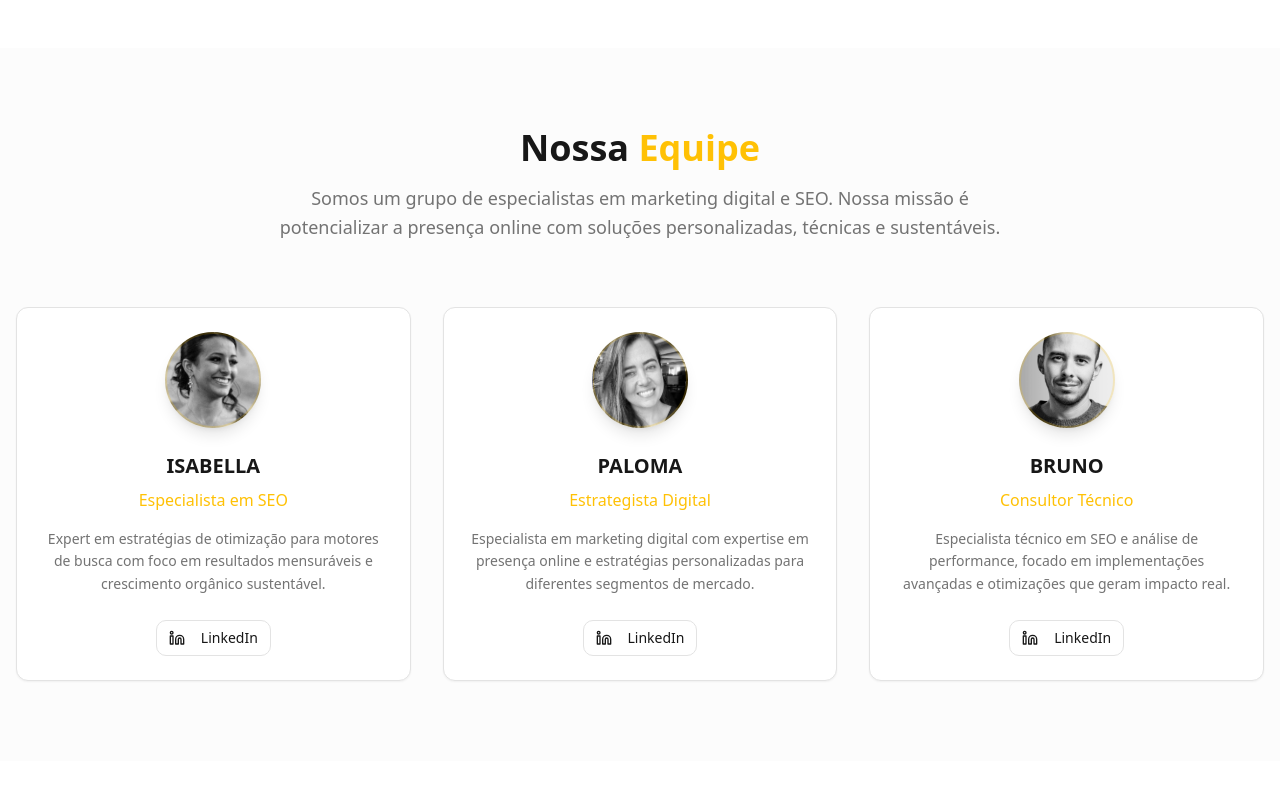
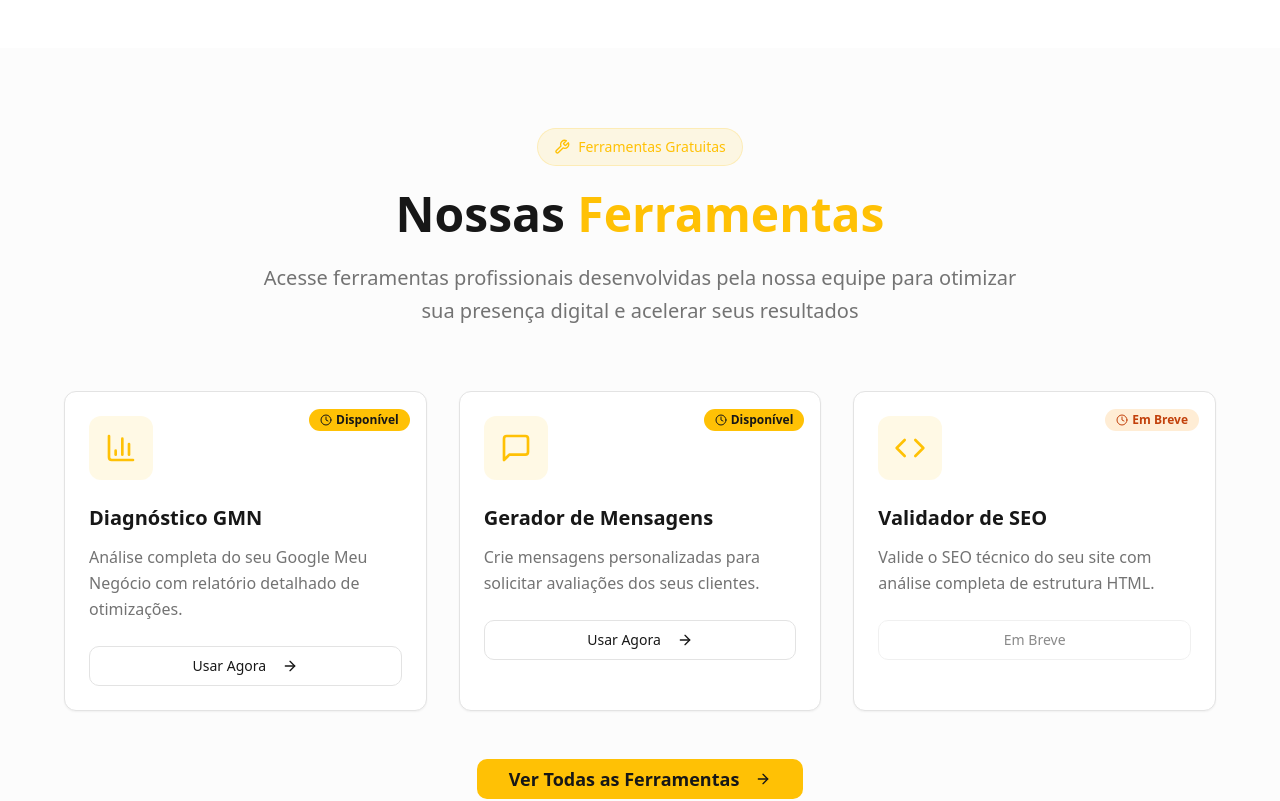
Before and after one commit to EncantosHub/site-encantos-hub, a React (Vite) app: page / in a window 1280 px wide. Shown: the part 1860-2661 px from the top of the page. Built offline with nearby package versions, Linux system fonts and the light colour scheme.

Commit message:
Add "Nossas Ferramentas" section

```diff
--- /dev/null
+++ b/src/components/home/ToolsSection.tsx
@@ -0,0 +1,139 @@
+import { Card, CardContent } from "@/components/ui/card";
+import { Button } from "@/components/ui/button";
+import { Badge } from "@/components/ui/badge";
+import { useNavigate } from "react-router-dom";
+import {
+  BarChart3,
+  MessageSquare,
+  Code,
+  ArrowRight,
+  Clock,
+  Wrench
+} from "lucide-react";
+
+const ToolsSection = () => {
+  const navigate = useNavigate();
+
+  const featuredTools = [
+    {
+      icon: BarChart3,
+      title: "Diagnóstico GMN",
+      description: "Análise completa do seu Google Meu Negócio com relatório detalhado de otimizações.",
+      status: "Disponível",
+      comingSoon: false,
+      path: "/ferramentas/diagnostico-gmn"
+    },
+    {
+      icon: MessageSquare,
+      title: "Gerador de Mensagens",
+      description: "Crie mensagens personalizadas para solicitar avaliações dos seus clientes.",
+      status: "Disponível",
+      comingSoon: false,
+      path: "/ferramentas/gerador-mensagens-avaliacoes"
+    },
+    {
+      icon: Code,
+      title: "Validador de SEO",
+      description: "Valide o SEO técnico do seu site com análise completa de estrutura HTML.",
+      status: "Em Breve",
+      comingSoon: true
+    }
+  ];
+
+  return (
+    <section className="py-20 bg-muted/30">
+      <div className="container mx-auto px-4">
+        <div className="max-w-6xl mx-auto">
+          {/* Section Header */}
+          <div className="text-center mb-16">
+            <div className="inline-flex items-center space-x-2 bg-brand-gold/10 text-brand-gold px-4 py-2 rounded-full mb-6 border border-brand-gold/20">
+              <Wrench size={16} />
+              <span className="text-sm font-medium">Ferramentas Gratuitas</span>
+            </div>
+
+            <h2 className="text-4xl lg:text-5xl font-bold text-brand-black mb-6">
+              Nossas <span className="text-brand-gold">Ferramentas</span>
+            </h2>
+
+            <p className="text-xl text-muted-foreground max-w-3xl mx-auto leading-relaxed">
+              Acesse ferramentas profissionais desenvolvidas pela nossa equipe
+              para otimizar sua presença digital e acelerar seus resultados
+            </p>
+          </div>
+
+          {/* Tools Grid */}
+          <div className="grid grid-cols-1 md:grid-cols-2 lg:grid-cols-3 gap-8 mb-12">
+            {featuredTools.map((tool, index) => {
+              const IconComponent = tool.icon;
+              return (
+                <Card
+                  key={index}
+                  className="group hover:shadow-elegant transition-all duration-300 hover:-translate-y-2 border-border hover:border-brand-gold/30 relative overflow-hidden"
+                >
+                  <CardContent className="p-6">
+                    {/* Status Badge */}
+                    <div className="absolute top-4 right-4">
+                      <Badge
+                        variant={tool.comingSoon ? "secondary" : "default"}
+                        className={tool.comingSoon ? "bg-orange-100 text-orange-700" : "bg-brand-gold text-brand-black"}
+                      >
+                        <Clock size={12} className="mr-1" />
+                        {tool.status}
+                      </Badge>
+                    </div>
+
+                    {/* Icon */}
+                    <div className="bg-brand-gold/10 w-16 h-16 rounded-lg flex items-center justify-center mb-6 group-hover:bg-brand-gold/20 transition-colors">
+                      <IconComponent className="w-8 h-8 text-brand-gold" />
+                    </div>
+
+                    {/* Content */}
+                    <h3 className="text-xl font-semibold text-brand-black mb-3 group-hover:text-brand-gold transition-colors">
+                      {tool.title}
+                    </h3>
+
+                    <p className="text-muted-foreground mb-6 leading-relaxed">
+                      {tool.description}
+                    </p>
+
+                    {/* CTA */}
+                    <Button
+                      variant="outline"
+                      disabled={tool.comingSoon}
+                      onClick={() => {
+                        if (!tool.comingSoon && tool.path) {
+                          navigate(tool.path);
+                        }
+                      }}
+                      className={`w-full ${
+                        tool.comingSoon
+                          ? "opacity-50 cursor-not-allowed"
+                          : "group-hover:bg-brand-gold group-hover:text-brand-black group-hover:border-brand-gold"
+                      } transition-all`}
+                    >
+                      {tool.comingSoon ? "Em Breve" : "Usar Agora"}
+                      {!tool.comingSoon && <ArrowRight size={16} className="ml-2" />}
+                    </Button>
+                  </CardContent>
+                </Card>
+              );
+            })}
+          </div>
+
+          {/* CTA to All Tools */}
+          <div className="text-center">
+            <Button
+              onClick={() => navigate('/ferramentas')}
+              className="bg-brand-gold hover:bg-brand-gold/90 text-brand-black font-semibold px-8 py-3 text-lg"
+            >
+              Ver Todas as Ferramentas
+              <ArrowRight size={20} className="ml-2" />
+            </Button>
+          </div>
+        </div>
+      </div>
+    </section>
+  );
+};
+
+export default ToolsSection;
--- a/src/pages/Index.tsx
+++ b/src/pages/Index.tsx
@@ -2,6 +2,7 @@ import Header from "@/components/layout/Header";
 import Footer from "@/components/layout/Footer";
 import HeroSection from "@/components/home/HeroSection";
 import SolutionsSection from "@/components/home/SolutionsSection";
+import ToolsSection from "@/components/home/ToolsSection";
 import TeamSection from "@/components/home/TeamSection";
 import DifferentialsSection from "@/components/home/DifferentialsSection";
 import CompaniesSection from "@/components/home/CompaniesSection";
@@ -24,6 +25,7 @@ const Index = () => {
       <main>
         <HeroSection />
         <SolutionsSection />
+        <ToolsSection />
         <TeamSection />
         <DifferentialsSection />
         <CompaniesSection />
```
